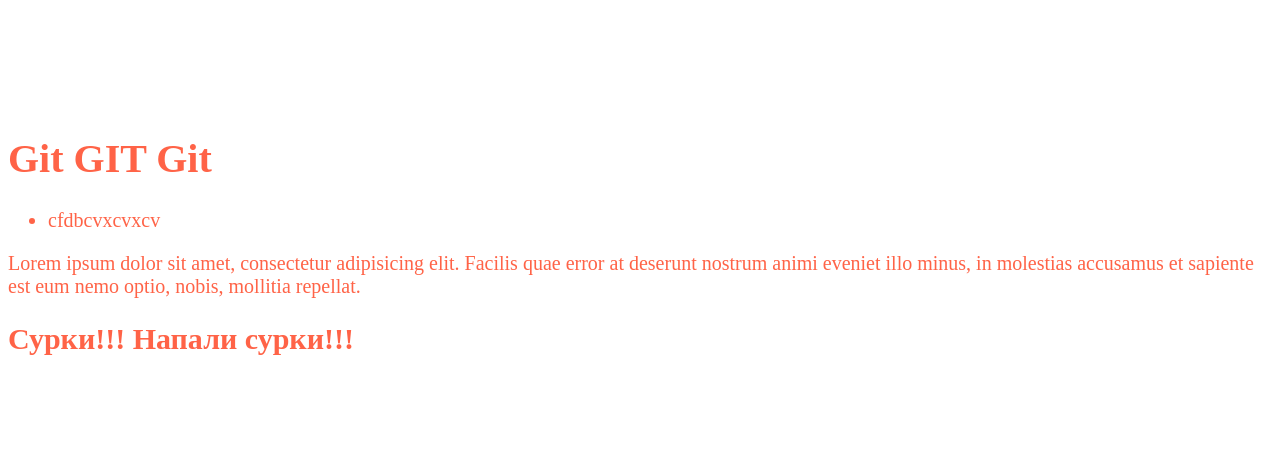
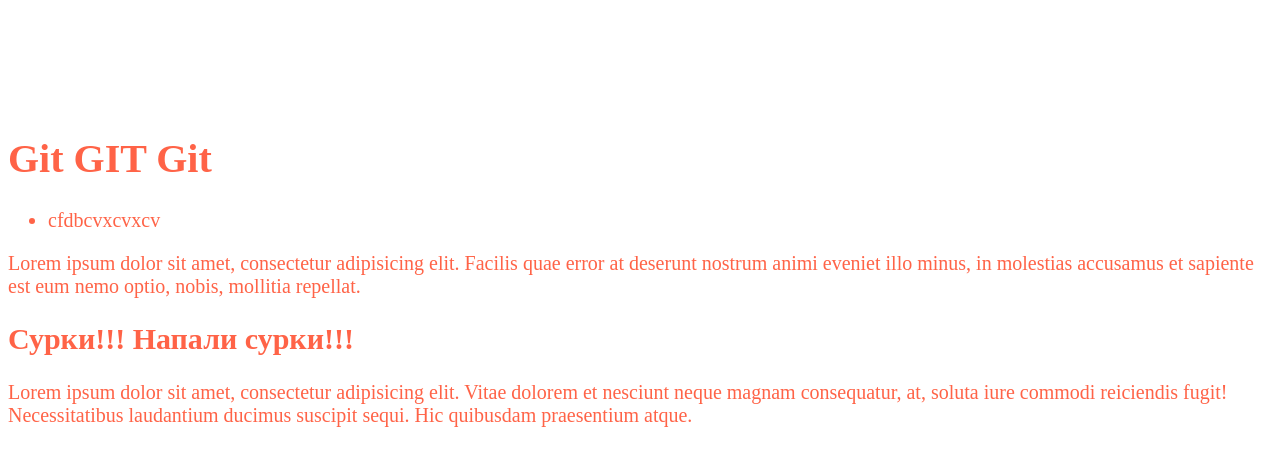
Before and after one commit to ZlobnuiYA/git, a plain HTML site: page index.html in a window 1280 px wide. Drawn offline with Linux system fonts and the light colour scheme.

Commit message:
Add p lorem

```diff
--- a/index.html
+++ b/index.html
@@ -14,5 +14,6 @@
 	</ul>
 	<p>Lorem ipsum dolor sit amet, consectetur adipisicing elit. Facilis quae error at deserunt nostrum animi eveniet illo minus, in molestias accusamus et sapiente est eum nemo optio, nobis, mollitia repellat.</p>
 	<h2>Сурки!!! Напали сурки!!!</h2>
+	<p>Lorem ipsum dolor sit amet, consectetur adipisicing elit. Vitae dolorem et nesciunt neque magnam consequatur, at, soluta iure commodi reiciendis fugit! Necessitatibus laudantium ducimus suscipit sequi. Hic quibusdam praesentium atque.</p>
 </body>
 </html>
```
